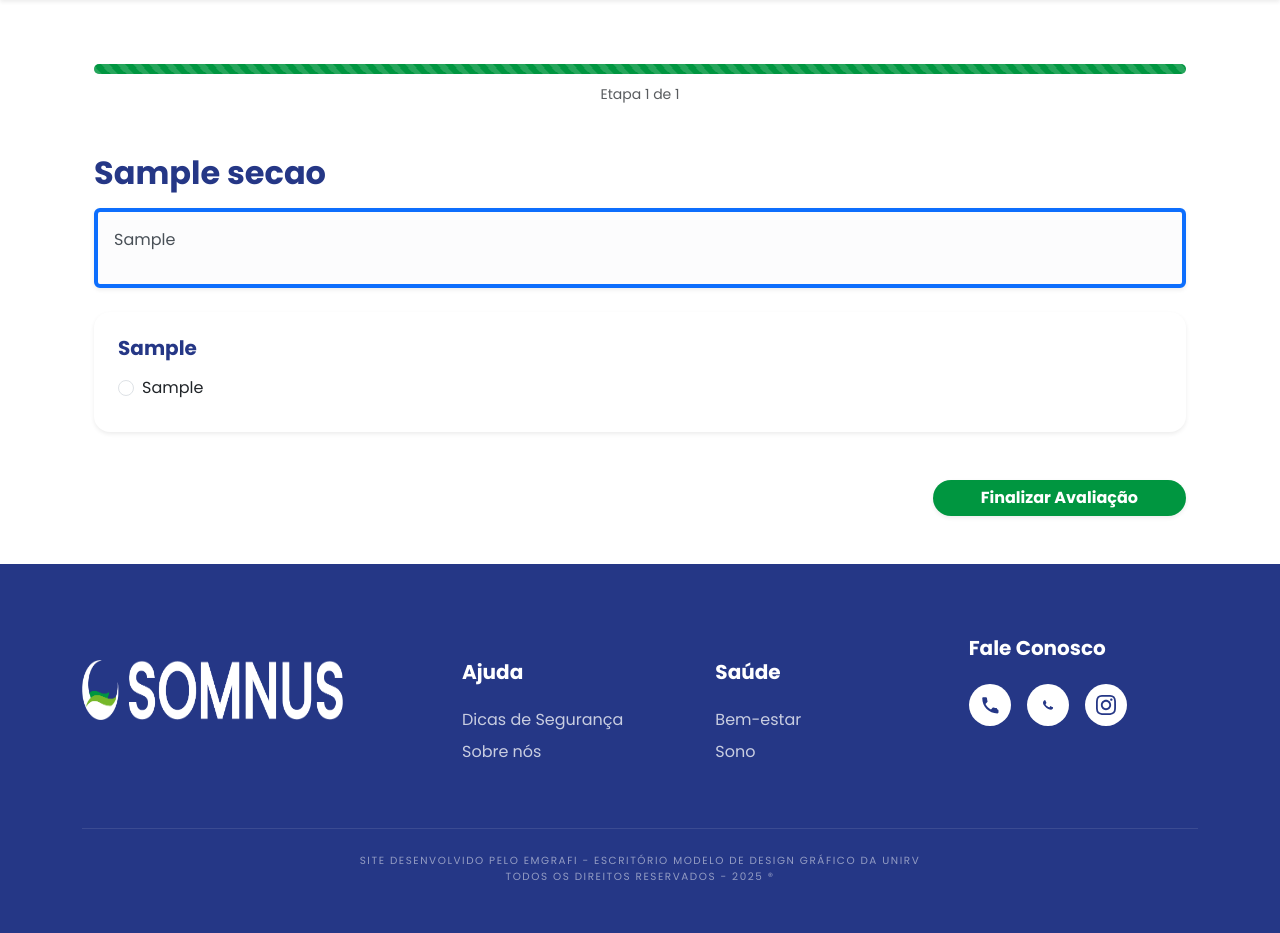
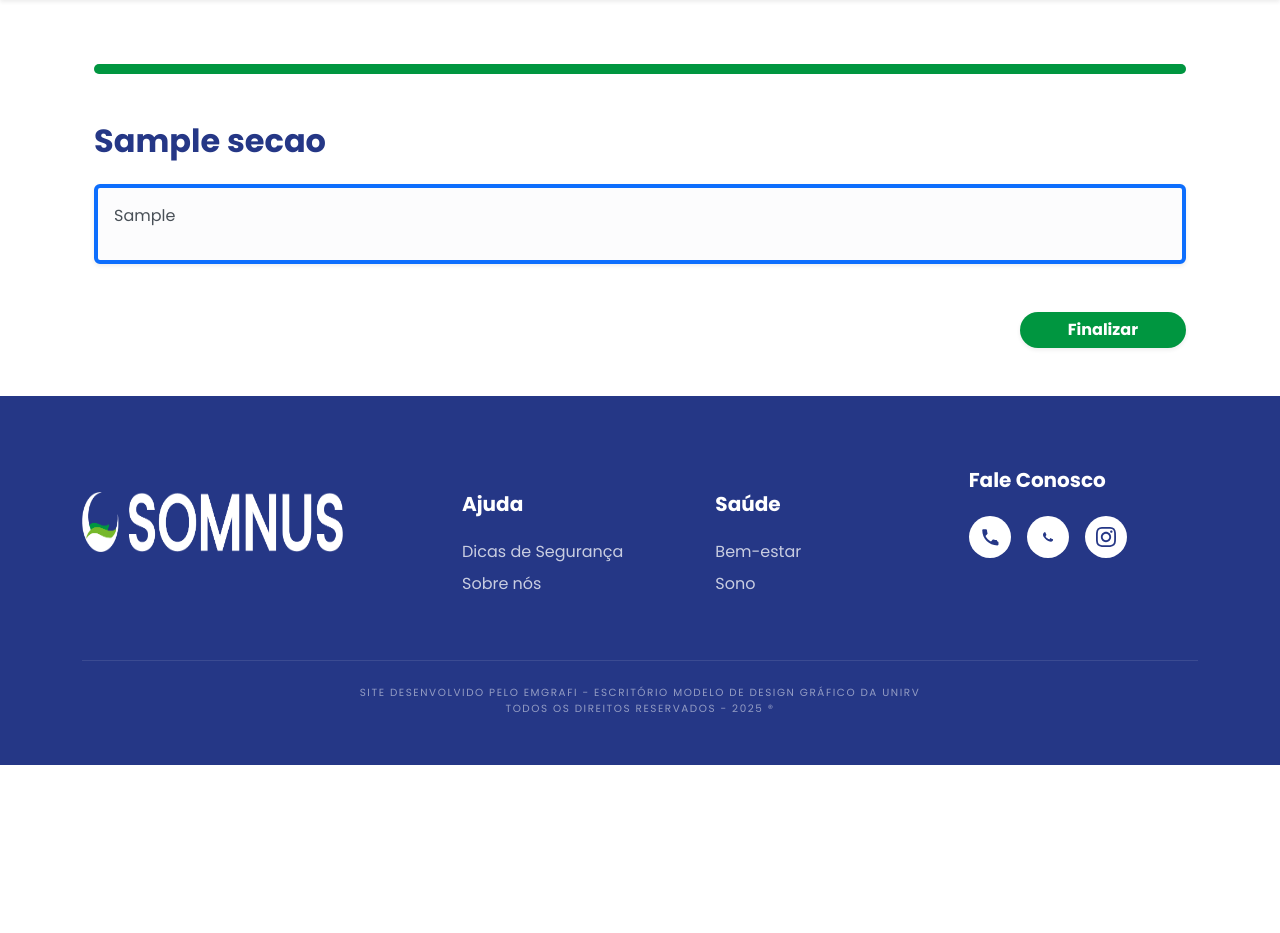
Before and after one commit to PedroBittencourtCosta/Somnus, a Django app: page /questionario/responder/1/ in a window 1280 px wide. Shown: the part 91-1024 px from the top of the page. After the commit the page ends 856 px from the top, so only its background shows below. Run offline with Django 5.2, Linux system fonts and the light colour scheme; a user stored in the database is signed in; tables that the repository leaves empty hold one stand-in row (values such as "Sample post"); some libraries are stand-ins or nearby versions.

Commit message:
fix: ajustando a logica dos questionarios

```diff
--- a/core/admin.py
+++ b/core/admin.py
@@ -37,7 +37,7 @@
 # 5. Admin de Seção: Para gerenciar as Perguntas de uma escala específica
 @admin.register(Secao)
 class SecaoAdmin(SortableAdminBase, admin.ModelAdmin):
-    list_display = ('titulo', 'questionario', 'ordem', 'layout')
+    list_display = ('titulo', 'questionario', 'ordem',)
     list_filter = ('questionario',)
     inlines = [PerguntaInline]
 
--- a/core/templatetags/custom_filters.py
+++ b/core/templatetags/custom_filters.py
@@ -5,3 +5,11 @@
 @register.filter
 def get_item(dictionary, key):
     return dictionary.get(str(key))
+
+@register.filter
+def get_item_key(dictionary, key):
+    return dictionary.get(str(key), {})
+
+@register.filter
+def get_val(dictionary, key):
+    return dictionary.get(key)
--- a/core/views.py
+++ b/core/views.py
@@ -11,64 +11,51 @@
 @login_required
 def responder_questionario(request, pk):
     questionario = get_object_or_404(Questionario, pk=pk)
-
-    # Ordenamos as seções pela ordem definida no Admin
     secoes_list = questionario.secoes.all().order_by('ordem')
 
-    # Paginator de 1 item por página (uma seção por vez)
     paginator = Paginator(secoes_list, 1)
     page_number = request.GET.get('page', 1)
     page_obj = paginator.get_page(page_number)
-
-    # A seção atual que será renderizada
     secao_atual = page_obj.object_list[0] if page_obj.object_list else None
 
-    # Inicializa o cache de respostas na sessão
     if 'respostas_temp' not in request.session:
         request.session['respostas_temp'] = {}
 
     if request.method == 'POST':
-        # 1. Salva as respostas da seção atual no cache da sessão
         for pergunta in secao_atual.perguntas.all():
-            campo_name = f'pergunta_{pergunta.id}'
-            valor = request.POST.get(campo_name)
-            if valor:
-                request.session['respostas_temp'][str(pergunta.id)] = valor
+            # Capturamos tanto o valor da múltipla escolha quanto o texto
+            valor_id = request.POST.get(f'pergunta_{pergunta.id}')
+            valor_texto = request.POST.get(f'pergunta_{pergunta.id}_texto')
+
+            # Armazenamos um dicionário para suportar os dois valores na sessão
+            request.session['respostas_temp'][str(pergunta.id)] = {
+                'alternativa': valor_id,
+                'texto': valor_texto
+            }
 
         request.session.modified = True
         acao = request.POST.get('acao')
 
-        # 2. Lógica de navegação
         if acao == 'proximo' and page_obj.has_next():
             return redirect(f"{request.path}?page={page_obj.next_page_number()}")
-
         elif acao == 'anterior' and page_obj.has_previous():
             return redirect(f"{request.path}?page={page_obj.previous_page_number()}")
-
         elif acao == 'finalizar':
-            # Persistência final no Banco de Dados
-            res_quest = RespostaQuestionario.objects.create(
-                usuario=request.user,
-                questionario=questionario
-            )
-
+            res_quest = RespostaQuestionario.objects.create(usuario=request.user, questionario=questionario)
             respostas_cache = request.session.get('respostas_temp', {})
 
-            for p_id, valor in respostas_cache.items():
+            for p_id, valores in respostas_cache.items():
                 pergunta = Pergunta.objects.get(id=p_id)
-                if pergunta.tipo == 'MC':
-                    alternativa = Alternativa.objects.get(id=valor)
-                    RespostaPergunta.objects.create(
-                        resposta_questionario=res_quest,
-                        pergunta=pergunta,
-                        alternativa=alternativa
-                    )
-                else:
-                    RespostaPergunta.objects.create(
-                        resposta_questionario=res_quest,
-                        pergunta=pergunta,
-                        resposta_texto=valor
-                    )
+                alt = None
+                if valores.get('alternativa'):
+                    alt = Alternativa.objects.get(id=valores['alternativa'])
+
+                RespostaPergunta.objects.create(
+                    resposta_questionario=res_quest,
+                    pergunta=pergunta,
+                    alternativa=alt,
+                    resposta_texto=valores.get('texto')
+                )
 
             del request.session['respostas_temp']
             messages.success(request, "Avaliação concluída com sucesso!")
--- a/templates/responder_questionario.html
+++ b/templates/responder_questionario.html
@@ -5,105 +5,122 @@
 <div class="container py-5">
     <div class="mb-5">
         <div class="progress" style="height: 10px; border-radius: 10px;">
-            <div class="progress-bar progress-bar-striped progress-bar-animated"
-                 role="progressbar" style="width: {{ progresso }}%; background-color: var(--somnus-green-dark);"></div>
-        </div>
-        <div class="text-center mt-2">
-            <small class="text-muted">Etapa {{ page_obj.number }} de {{ page_obj.paginator.num_pages }}</small>
+            <div class="progress-bar" role="progressbar" style="width: {{ progresso }}%; background-color: var(--somnus-green-dark);"></div>
         </div>
     </div>
 
     <form method="post" id="form-questionario">
         {% csrf_token %}
 
-        <div class="mb-5">
-            <h2 class="fw-bold mb-3" style="color: var(--somnus-blue-deep);">{{ secao.titulo }}</h2>
+        <h2 class="fw-bold mb-4" style="color: var(--somnus-blue-deep);">{{ secao.titulo }}</h2>
         {% if secao.instrucao %}
             <div class="alert alert-light border-start border-4 border-primary mb-4 shadow-sm">
                 {{ secao.instrucao|linebreaks }}
             </div>
         {% endif %}
 
-            {% if secao.layout == 'TABELA' %}
-                <div class="table-responsive card shadow-sm rounded-4 p-3 border-0">
-                    <table class="table align-middle">
-                        <thead>
-                            <tr>
-                                <th>Questão</th>
-                                {% for alt in secao.perguntas.first.alternativas.all %}
-                                    <th class="text-center">{{ alt.conteudo }}</th>
-                                {% endfor %}
-                            </tr>
-                        </thead>
-                        <tbody>
         {% for pergunta in secao.perguntas.all %}
-                                <tr>
-                                    <td class="small fw-bold">{{ pergunta.conteudo }}</td>
+            <div class="card border-0 shadow-sm mb-4 rounded-4 pergunta-card"
+                 id="card_pergunta_{{ pergunta.id }}"
+                 {% if pergunta.depende_de_alternativa %}
+                    data-depende-id="{{ pergunta.depende_de_alternativa.id }}"
+                    style="display: none;"
+                 {% endif %}>
+
+                <div class="card-body p-4">
+                    <h5 class="fw-bold mb-3">
+                        {{ pergunta.conteudo }}
+                        {% if pergunta.obrigatoria %}
+                            <span class="text-danger" title="Obrigatório">*</span>
+                        {% endif %}
+                    </h5>
+
+                    {% if pergunta.tipo == 'TX' or pergunta.tipo == 'MX' %}
+                        <div class="mb-3">
+                            <label class="small text-muted mb-1">Especifique ou complete se necessário:</label>
+                            <input type="text"
+                                   name="pergunta_{{ pergunta.id }}_texto"
+                                   class="form-control bg-light border-0 rounded-3 p-3 input-pergunta"
+                                   value="{{ respostas_preenchidas|get_item_key:pergunta.id|get_val:'texto'|default:'' }}"
+                                   {% if pergunta.obrigatoria and not pergunta.depende_de_alternativa %}required{% endif %}>
+                        </div>
+                    {% endif %}
+
+                    {% if pergunta.tipo == 'MC' or pergunta.tipo == 'MX' %}
+                        <div class="d-flex flex-wrap gap-3">
                             {% for alternativa in pergunta.alternativas.all %}
-                                        <td class="text-center">
-                                            <input class="form-check-input" type="radio"
+                                <div class="form-check">
+                                    <input class="form-check-input alternativa-radio"
+                                           type="radio"
                                            name="pergunta_{{ pergunta.id }}"
+                                           id="alt_{{ alternativa.id }}"
                                            value="{{ alternativa.id }}"
-                                                   {% if respostas_preenchidas|get_item:pergunta.id == alternativa.id|stringformat:"s" %}checked{% endif %}
-                                                   required>
-                                        </td>
-                                    {% endfor %}
-                                </tr>
-                            {% endfor %}
-                        </tbody>
-                    </table>
-                </div>
-            {% else %}
-                {% for pergunta in secao.perguntas.all %}
-                    <div class="card border-0 shadow-sm mb-4 rounded-4">
-                        <div class="card-body p-4">
-                            <h5 class="fw-bold mb-3" style="color: var(--somnus-blue-deep);">{{ pergunta.conteudo }}</h5>
-
-                            {% if pergunta.tipo == 'MC' %}
-                                {% for alternativa in pergunta.alternativas.all %}
-                                    <div class="form-check mb-2">
-                                        <input class="form-check-input" type="radio"
-                                               name="pergunta_{{ pergunta.id }}"
-                                               value="{{ alternativa.id }}"
-                                               {% if respostas_preenchidas|get_item:pergunta.id == alternativa.id|stringformat:"s" %}checked{% endif %}
-                                               required>
-                                        <label class="form-check-label">{{ alternativa.conteudo }}</label>
+                                           data-alt-id="{{ alternativa.id }}"
+                                           {% if respostas_preenchidas|get_item_key:pergunta.id|get_val:'alternativa' == alternativa.id|stringformat:"s" %}checked{% endif %}
+                                           {% if pergunta.obrigatoria and not pergunta.depende_de_alternativa %}required{% endif %}>
+                                    <label class="form-check-label" for="alt_{{ alternativa.id }}">
+                                        {{ alternativa.conteudo }}
+                                    </label>
                                 </div>
                             {% endfor %}
-                            {% elif pergunta.tipo == 'TX' %}
-                                <div class="mt-2">
-                                    <input type="text" name="pergunta_{{ pergunta.id }}"
-                                           class="form-control bg-light border-0 rounded-3 p-3"
-                                           placeholder="Sua resposta..."
-                                           value="{{ respostas_preenchidas|get_item:pergunta.id|default:'' }}"
-                                           required>
                         </div>
                     {% endif %}
                 </div>
             </div>
         {% endfor %}
-            {% endif %}
-        </div>
 
         <div class="d-flex justify-content-between mt-5">
             {% if page_obj.has_previous %}
-                <button type="submit" name="acao" value="anterior" class="btn btn-outline-secondary rounded-pill px-4 fw-bold">
-                    ← Voltar
-                </button>
+                <button type="submit" name="acao" value="anterior" class="btn btn-outline-secondary rounded-pill px-4 fw-bold">Voltar</button>
             {% else %}
                 <div></div>
             {% endif %}
 
             {% if page_obj.has_next %}
-                <button type="submit" name="acao" value="proximo" class="btn btn-primary rounded-pill px-5 fw-bold shadow-sm" style="background-color: var(--somnus-blue-deep); border: none;">
-                    Próxima Etapa →
-                </button>
+                <button type="submit" name="acao" value="proximo" class="btn btn-primary rounded-pill px-5 fw-bold shadow-sm" style="background-color: var(--somnus-blue-deep); border: none;">Próximo</button>
             {% else %}
-                <button type="submit" name="acao" value="finalizar" class="btn btn-success rounded-pill px-5 fw-bold shadow-sm" style="background-color: var(--somnus-green-dark); border: none;">
-                    Finalizar Avaliação
-                </button>
+                <button type="submit" name="acao" value="finalizar" class="btn btn-success rounded-pill px-5 fw-bold shadow-sm" style="background-color: var(--somnus-green-dark); border: none;">Finalizar</button>
             {% endif %}
         </div>
     </form>
 </div>
+
+<script>
+document.addEventListener('DOMContentLoaded', function() {
+    const radios = document.querySelectorAll('.alternativa-radio');
+
+    function atualizarVisibilidade() {
+        const selecionados = Array.from(document.querySelectorAll('.alternativa-radio:checked'))
+                                  .map(r => r.getAttribute('data-alt-id'));
+
+        document.querySelectorAll('.pergunta-card[data-depende-id]').forEach(card => {
+            const dependeDeId = card.getAttribute('data-depende-id');
+            const inputsInternos = card.querySelectorAll('input');
+
+            if (selecionados.includes(dependeDeId)) {
+                card.style.display = 'block';
+                // Ativa a obrigatoriedade se a pergunta for marcada como obrigatória no banco
+                inputsInternos.forEach(input => {
+                    if (!input.name.includes('_texto')) input.required = true;
+                });
+            } else {
+                card.style.display = 'none';
+                inputsInternos.forEach(input => {
+                    input.required = false;
+                    // Opcional: limpa o valor se for escondido
+                    // if (input.type === 'text') input.value = '';
+                    // if (input.type === 'radio') input.checked = false;
+                });
+            }
+        });
+    }
+
+    radios.forEach(radio => {
+        radio.addEventListener('change', atualizarVisibilidade);
+    });
+
+    // Executa ao carregar a página para manter estado em caso de "Voltar"
+    atualizarVisibilidade();
+});
+</script>
 {% endblock %}
```
Also changed, not shown: core/models.py (+12 -1 lines), core/migrations/0001_initial.py. Lines whose indentation alone changed are shown as unchanged.
